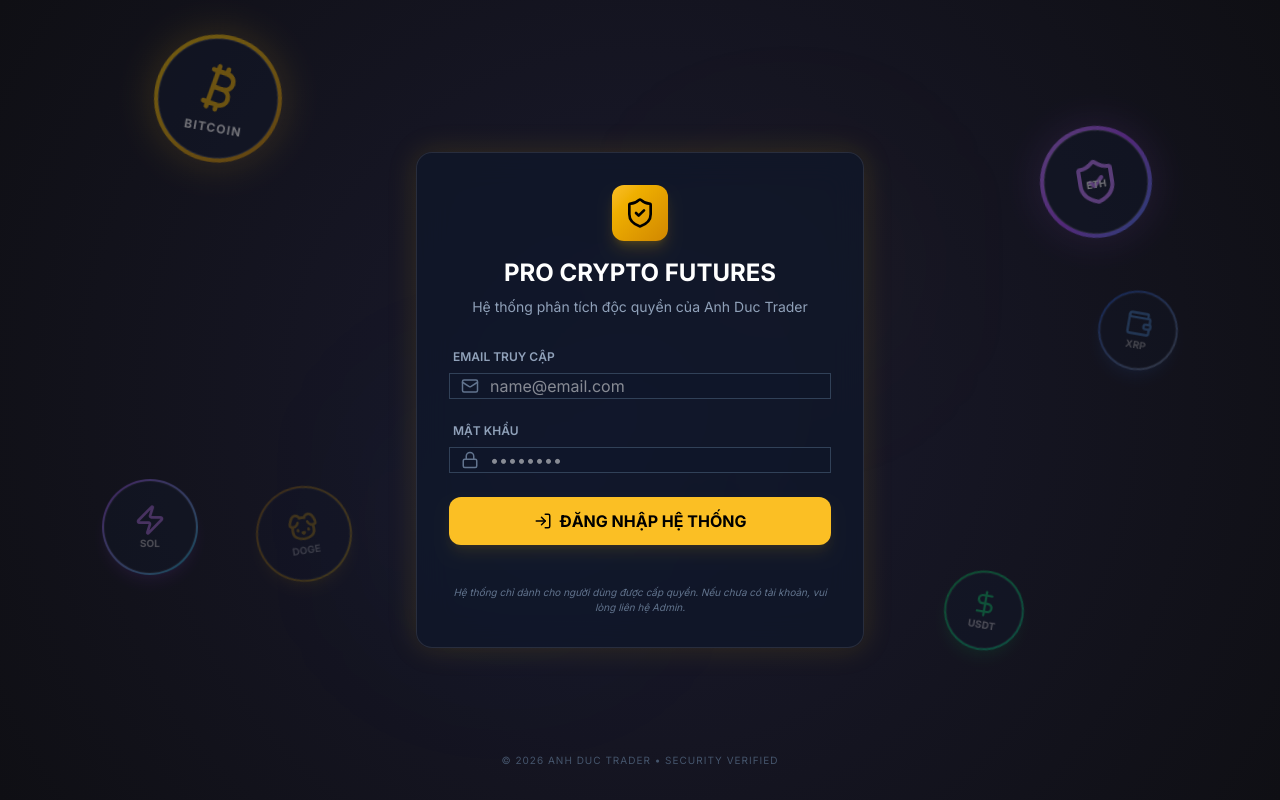
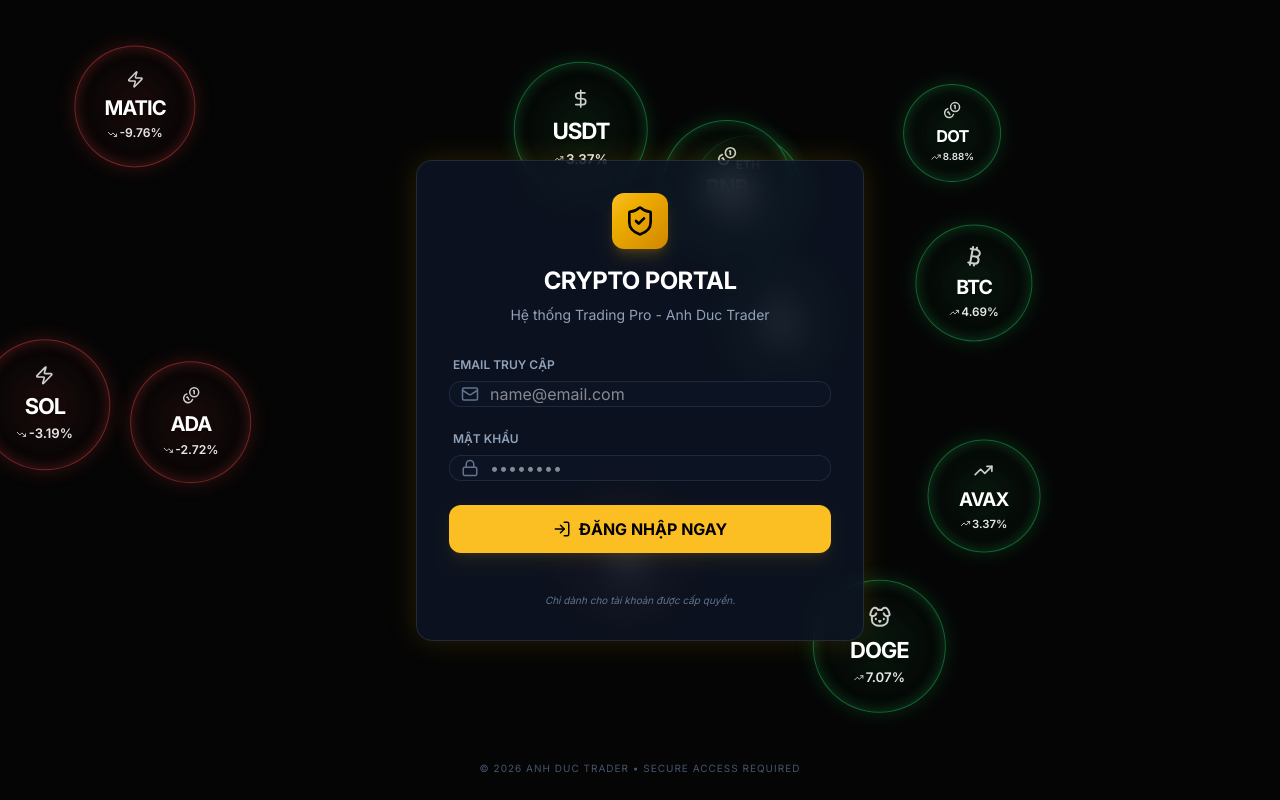
Before and after one commit to anhducuit/crypto-futures-dashboard, a React (Vite) app: page / in a window 1280 px wide. Built offline with nearby package versions, Linux system fonts and the light colour scheme; no server answers.

Commit message:
UI: Complete Redesign of Login Page with CryptoBubbles physics background

```diff
--- a/src/components/Auth.tsx
+++ b/src/components/Auth.tsx
@@ -1,12 +1,92 @@
-import React, { useState } from 'react';
+import React, { useState, useEffect, useRef, useMemo } from 'react';
 import { supabase } from '../lib/supabase';
-import { ShieldCheck, Mail, Lock, LogIn, Zap, DollarSign, Dog, Wallet, Bitcoin } from 'lucide-react';
+import { ShieldCheck, Mail, Lock, LogIn, Bitcoin, Zap, DollarSign, Dog, Wallet, Coins, TrendingUp, TrendingDown } from 'lucide-react';
+
+interface Bubble {
+    id: number;
+    x: number;
+    y: number;
+    vx: number;
+    vy: number;
+    size: number;
+    symbol: string;
+    change: number;
+    color: 'green' | 'red';
+    icon: React.ReactNode;
+}
+
+const COINS = [
+    { symbol: 'BTC', name: 'Bitcoin', icon: <Bitcoin size={24} />, color: 'green' },
+    { symbol: 'ETH', name: 'Ethereum', icon: <div className="font-black text-xs">ETH</div>, color: 'green' },
+    { symbol: 'SOL', name: 'Solana', icon: <Zap size={20} />, color: 'red' },
+    { symbol: 'BNB', name: 'Binance', icon: <Coins size={20} />, color: 'green' },
+    { symbol: 'XRP', name: 'XRP', icon: <Wallet size={20} />, color: 'red' },
+    { symbol: 'DOGE', name: 'Dogecoin', icon: <Dog size={24} />, color: 'green' },
+    { symbol: 'USDT', name: 'Tether', icon: <DollarSign size={20} />, color: 'green' },
+    { symbol: 'ADA', name: 'Cardano', icon: <Coins size={18} />, color: 'red' },
+    { symbol: 'DOT', name: 'Polkadot', icon: <Coins size={18} />, color: 'green' },
+    { symbol: 'LINK', name: 'Chainlink', icon: <div className="font-black text-[10px]">LINK</div>, color: 'green' },
+    { symbol: 'MATIC', name: 'Polygon', icon: <Zap size={18} />, color: 'red' },
+    { symbol: 'AVAX', name: 'Avalanche', icon: <TrendingUp size={20} />, color: 'green' },
+];
 
 export const Auth: React.FC = () => {
     const [loading, setLoading] = useState(false);
     const [email, setEmail] = useState('');
     const [password, setPassword] = useState('');
     const [err, setErr] = useState<string | null>(null);
+    const [bubbles, setBubbles] = useState<Bubble[]>([]);
+    const containerRef = useRef<HTMLDivElement>(null);
+    const requestRef = useRef<number>();
+
+    // Initialize bubbles
+    useEffect(() => {
+        const initialBubbles: Bubble[] = COINS.map((coin, index) => ({
+            id: index,
+            x: Math.random() * 80 + 10, // percentage
+            y: Math.random() * 80 + 10, // percentage
+            vx: (Math.random() - 0.5) * 0.05,
+            vy: (Math.random() - 0.5) * 0.05,
+            size: Math.random() * 60 + 80, // size in px
+            symbol: coin.symbol,
+            change: (Math.random() * 10 * (coin.color === 'green' ? 1 : -1)).toFixed(2) as any,
+            color: coin.color as 'green' | 'red',
+            icon: coin.icon,
+        }));
+        setBubbles(initialBubbles);
+    }, []);
+
+    // Animation Loop
+    const animate = () => {
+        setBubbles((prevBubbles) => {
+            return prevBubbles.map((bubble) => {
+                let newX = bubble.x + bubble.vx;
+                let newY = bubble.y + bubble.vy;
+                let newVX = bubble.vx;
+                let newVY = bubble.vy;
+
+                // Bounce off walls
+                if (newX <= 0 || newX >= 100) newVX *= -1;
+                if (newY <= 0 || newY >= 100) newVY *= -1;
+
+                return {
+                    ...bubble,
+                    x: newX,
+                    y: newY,
+                    vx: newVX,
+                    vy: newVY,
+                };
+            });
+        });
+        requestRef.current = requestAnimationFrame(animate);
+    };
+
+    useEffect(() => {
+        requestRef.current = requestAnimationFrame(animate);
+        return () => {
+            if (requestRef.current) cancelAnimationFrame(requestRef.current);
+        };
+    }, []);
 
     const handleLogin = async (e: React.FormEvent) => {
         e.preventDefault();
@@ -28,85 +108,44 @@ export const Auth: React.FC = () => {
     };
 
     return (
-        <div className="auth-bg min-h-screen flex items-center justify-center p-4">
-            <div className="absolute inset-0 pointer-events-none overflow-hidden">
-                {/* Bitcoin (BTC) - Large Styled Icon */}
-                <div className="absolute top-[8%] left-[12%] animate-float-slow opacity-40">
-                    <div className="w-32 h-32 rounded-full bg-gradient-to-br from-yellow-400 via-yellow-500 to-yellow-600 p-1 shadow-[0_0_40px_rgba(251,191,36,0.4)]">
-                        <div className="w-full h-full bg-slate-900 rounded-full flex flex-col items-center justify-center border border-white/20">
-                            <Bitcoin className="text-yellow-500" size={56} />
-                            <span className="text-xs font-black text-white tracking-widest mt-1">BITCOIN</span>
-                        </div>
-                    </div>
-                </div>
-
-                {/* Ethereum (ETH) - Large Styled Icon */}
-                <div className="absolute top-[18%] right-[10%] animate-float-medium opacity-40">
-                    <div className="w-28 h-28 rounded-full bg-gradient-to-br from-purple-400 via-purple-500 to-blue-500 p-1 shadow-[0_0_40px_rgba(168,85,247,0.3)]">
-                        <div className="w-full h-full bg-slate-900 rounded-full flex flex-col items-center justify-center border border-white/20">
-                            <div className="relative">
-                                <ShieldCheck className="text-purple-400" size={48} />
-                                <div className="absolute inset-0 flex items-center justify-center">
-                                    <span className="text-[10px] font-black text-white mt-1">ETH</span>
-                                </div>
+        <div className="relative min-h-screen flex items-center justify-center p-4 bg-[#050505] overflow-hidden">
+            {/* Crypto Bubbles Background */}
+            <div className="bubble-container" ref={containerRef}>
+                {bubbles.map((bubble) => (
+                    <div
+                        key={bubble.id}
+                        className={`crypto-bubble bubble-${bubble.color}`}
+                        style={{
+                            left: `${bubble.x}%`,
+                            top: `${bubble.y}%`,
+                            width: `${bubble.size}px`,
+                            height: `${bubble.size}px`,
+                            transform: `translate(-50%, -50%)`,
+                        }}
+                    >
+                        <div className={`absolute inset-0 rounded-full opacity-0 hover:opacity-100 transition-opacity duration-300 bubble-glow-${bubble.color}`}></div>
+                        <div className="bubble-content">
+                            <div className="mb-1 opacity-80">{bubble.icon}</div>
+                            <div className="bubble-symbol text-sm tracking-tighter" style={{ fontSize: `${bubble.size / 6}px` }}>
+                                {bubble.symbol}
+                            </div>
+                            <div className="flex items-center gap-0.5 bubble-change" style={{ fontSize: `${bubble.size / 10}px` }}>
+                                {bubble.color === 'green' ? <TrendingUp size={10} /> : <TrendingDown size={10} />}
+                                {bubble.change}%
                             </div>
                         </div>
                     </div>
-                </div>
-
-                {/* Styled CSS Coins */}
-                {/* Solana */}
-                <div className="absolute top-[60%] left-[8%] animate-float-fast opacity-30">
-                    <div className="w-24 h-24 rounded-full bg-gradient-to-br from-purple-500 to-cyan-400 p-0.5 shadow-lg shadow-purple-500/20">
-                        <div className="w-full h-full bg-slate-900 rounded-full flex flex-col items-center justify-center border border-white/10">
-                            <Zap className="text-purple-400" size={32} />
-                            <span className="text-[10px] font-black text-white/80">SOL</span>
-                        </div>
-                    </div>
-                </div>
-
-                {/* USDT */}
-                <div className="absolute bottom-[15%] right-[20%] animate-float-slow opacity-30">
-                    <div className="w-20 h-20 rounded-full bg-gradient-to-br from-green-500 to-emerald-400 p-0.5 shadow-lg shadow-green-500/20">
-                        <div className="w-full h-full bg-slate-900 rounded-full flex flex-col items-center justify-center border border-white/10">
-                            <DollarSign className="text-green-400" size={28} />
-                            <span className="text-[10px] font-black text-white/80">USDT</span>
-                        </div>
-                    </div>
-                </div>
-
-                {/* DOGE */}
-                <div className="absolute bottom-[25%] left-[20%] animate-float-medium opacity-20">
-                    <div className="w-24 h-24 rounded-full bg-gradient-to-br from-yellow-600 to-yellow-400 p-0.5 shadow-lg shadow-yellow-500/20">
-                        <div className="w-full h-full bg-slate-900 rounded-full flex flex-col items-center justify-center border border-white/10">
-                            <Dog className="text-yellow-500" size={32} />
-                            <span className="text-[10px] font-black text-white/80">DOGE</span>
-                        </div>
-                    </div>
-                </div>
-
-                {/* XRP */}
-                <div className="absolute top-[40%] right-[8%] animate-float-slow opacity-25">
-                    <div className="w-20 h-20 rounded-full bg-gradient-to-br from-blue-600 to-slate-400 p-0.5 shadow-lg shadow-blue-500/20">
-                        <div className="w-full h-full bg-slate-900 rounded-full flex flex-col items-center justify-center border border-white/10">
-                            <Wallet className="text-blue-400" size={28} />
-                            <span className="text-[10px] font-black text-white/80">XRP</span>
-                        </div>
-                    </div>
-                </div>
-
-                <div className="absolute top-1/4 right-1/3 w-32 h-32 bg-yellow-500/10 rounded-full blur-[100px]"></div>
-                <div className="absolute bottom-1/4 left-1/3 w-40 h-40 bg-blue-500/10 rounded-full blur-[100px]"></div>
+                ))}
             </div>
 
             {/* Login Card */}
-            <div className="glass-morphism gold-glow max-w-md w-full p-8 rounded-2xl relative z-10">
+            <div className="glass-morphism gold-glow max-w-md w-full p-8 rounded-2xl relative z-10 mx-auto">
                 <div className="text-center mb-8">
                     <div className="inline-flex p-3 bg-gradient-to-br from-[var(--color-golden)] to-yellow-600 rounded-xl mb-4 shadow-lg shadow-yellow-500/20">
                         <ShieldCheck size={32} className="text-black" />
                     </div>
-                    <h1 className="text-2xl font-bold text-white mb-2">PRO CRYPTO FUTURES</h1>
-                    <p className="text-slate-400 text-sm">Hệ thống phân tích độc quyền của Anh Duc Trader</p>
+                    <h2 className="text-2xl font-bold text-white mb-2 tracking-tight">CRYPTO PORTAL</h2>
+                    <p className="text-slate-400 text-sm">Hệ thống Trading Pro - Anh Duc Trader</p>
                 </div>
 
                 <form onSubmit={handleLogin} className="space-y-6">
@@ -121,7 +160,7 @@ export const Auth: React.FC = () => {
                                 value={email}
                                 onChange={(e) => setEmail(e.target.value)}
                                 placeholder="name@email.com"
-                                className="pl-10 w-full bg-slate-900/50 border border-slate-700 focus:border-[var(--color-golden)] focus:ring-1 focus:ring-[var(--color-golden)] transition-all"
+                                className="pl-10 w-full bg-slate-900/50 border border-slate-700/50 focus:border-[var(--color-golden)] focus:ring-1 focus:ring-[var(--color-golden)] transition-all rounded-xl"
                                 required
                             />
                         </div>
@@ -138,7 +177,7 @@ export const Auth: React.FC = () => {
                                 value={password}
                                 onChange={(e) => setPassword(e.target.value)}
                                 placeholder="••••••••"
-                                className="pl-10 w-full bg-slate-900/50 border border-slate-700 focus:border-[var(--color-golden)] focus:ring-1 focus:ring-[var(--color-golden)] transition-all"
+                                className="pl-10 w-full bg-slate-900/50 border border-slate-700/50 focus:border-[var(--color-golden)] focus:ring-1 focus:ring-[var(--color-golden)] transition-all rounded-xl"
                                 required
                             />
                         </div>
@@ -160,24 +199,23 @@ export const Auth: React.FC = () => {
                         ) : (
                             <>
                                 <LogIn size={18} />
-                                ĐĂNG NHẬP HỆ THỐNG
+                                ĐĂNG NHẬP NGAY
                             </>
                         )}
                     </button>
 
                     <div className="pt-4 text-center">
                         <p className="text-[10px] text-slate-500 italic">
-                            Hệ thống chỉ dành cho người dùng được cấp quyền.
-                            Nếu chưa có tài khoản, vui lòng liên hệ Admin.
+                            Chỉ dành cho tài khoản được cấp quyền.
                         </p>
                     </div>
                 </form>
             </div>
 
-            {/* Attribution */}
-            <div className="absolute bottom-8 text-center w-full z-10">
+            {/* Footer */}
+            <div className="absolute bottom-6 text-center w-full z-10 px-4">
                 <p className="text-slate-600 text-[10px] tracking-widest uppercase">
-                    © 2026 Anh Duc Trader • Security Verified
+                    © 2026 Anh Duc Trader • Secure Access Required
                 </p>
             </div>
         </div>
--- a/src/index.css
+++ b/src/index.css
@@ -338,6 +338,75 @@ input[type="range"]::-moz-range-thumb {
   box-shadow: 0 0 30px rgba(234, 179, 8, 0.15);
 }
 
+/* CryptoBubbles Inspired Styles */
+.bubble-container {
+  position: absolute;
+  inset: 0;
+  overflow: hidden;
+  background-color: #050505;
+  z-index: 0;
+}
+
+.crypto-bubble {
+  position: absolute;
+  border-radius: 50%;
+  display: flex;
+  flex-direction: column;
+  align-items: center;
+  justify-content: center;
+  cursor: grab;
+  transition: transform 0.2s ease-out, box-shadow 0.3s ease;
+  user-select: none;
+  border: 1px solid rgba(255, 255, 255, 0.1);
+}
+
+.crypto-bubble:active {
+  cursor: grabbing;
+}
+
+.bubble-green {
+  background: radial-gradient(circle at center, rgba(34, 197, 94, 0.1) 0%, rgba(5, 5, 5, 1) 70%);
+  box-shadow: 0 0 20px rgba(34, 197, 94, 0.2), inset 0 0 15px rgba(34, 197, 94, 0.3);
+  border-color: rgba(34, 197, 94, 0.5);
+}
+
+.bubble-red {
+  background: radial-gradient(circle at center, rgba(239, 68, 68, 0.1) 0%, rgba(5, 5, 5, 1) 70%);
+  box-shadow: 0 0 20px rgba(239, 68, 68, 0.2), inset 0 0 15px rgba(239, 68, 68, 0.3);
+  border-color: rgba(239, 68, 68, 0.5);
+}
+
+.bubble-glow-green {
+  border: 3px solid #22c55e;
+  box-shadow: 0 0 30px rgba(34, 197, 94, 0.6);
+}
+
+.bubble-glow-red {
+  border: 3px solid #ef4444;
+  box-shadow: 0 0 30px rgba(239, 68, 68, 0.6);
+}
+
+.bubble-content {
+  display: flex;
+  flex-direction: column;
+  align-items: center;
+  gap: 2px;
+  pointer-events: none;
+}
+
+.bubble-symbol {
+  font-weight: 800;
+  color: white;
+  text-shadow: 0 2px 4px rgba(0, 0, 0, 0.5);
+}
+
+.bubble-change {
+  font-size: 0.7rem;
+  font-weight: 600;
+  color: white;
+  opacity: 0.9;
+}
+
 .auth-bg {
   background: radial-gradient(circle at center, #1a1a2e 0%, #0f0f14 100%);
   overflow: hidden;
```
